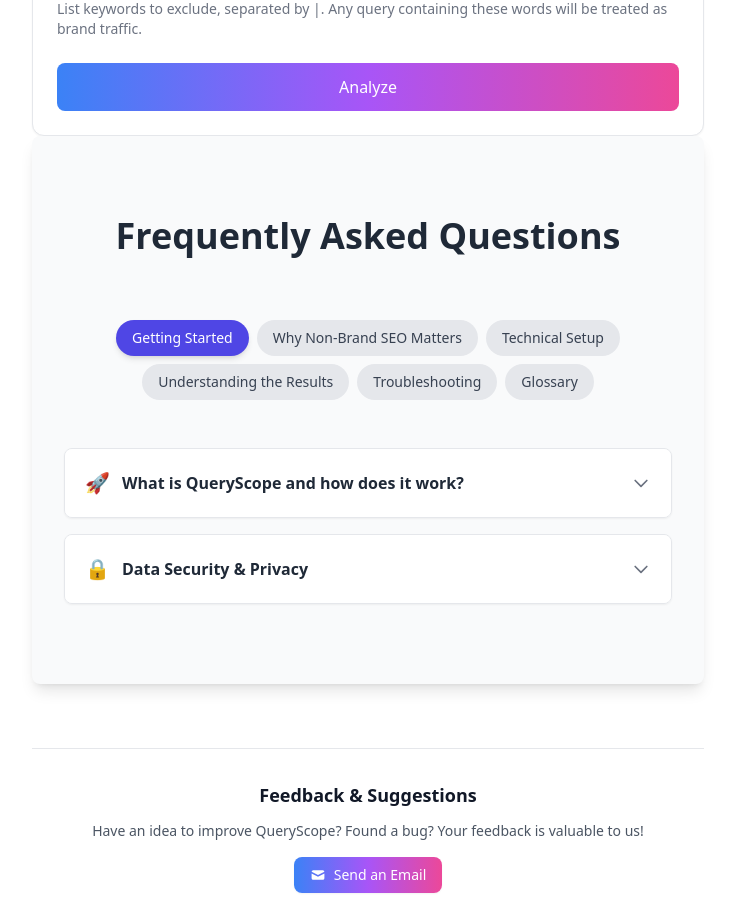
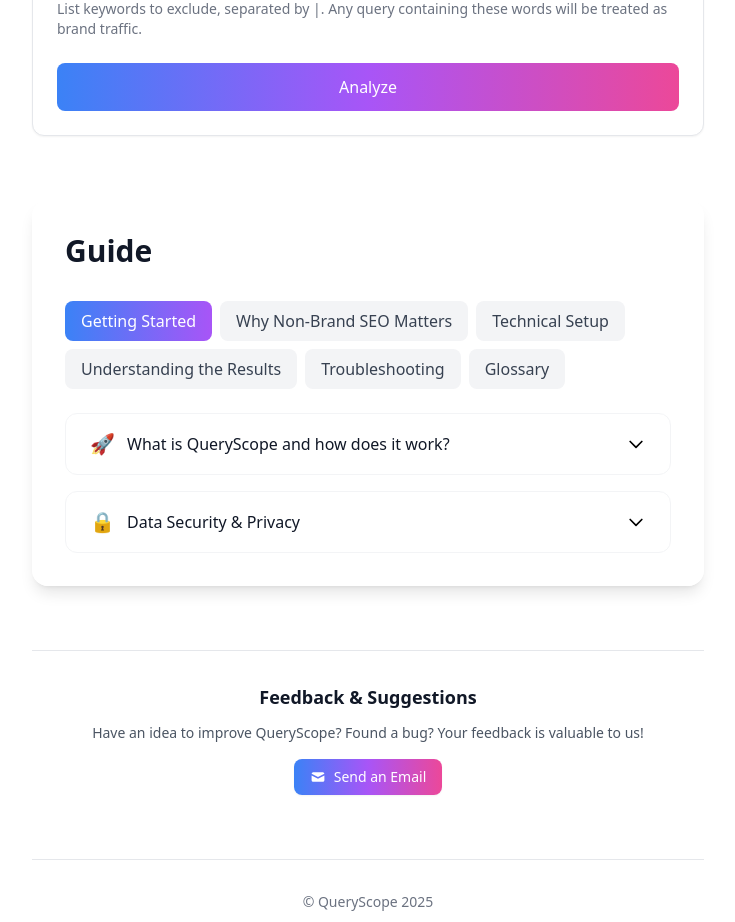
Before and after one commit to Orelrise/queryscope-deploy, a Next.js app in the folder frontend/: page / in a window 1280 px wide. Shown: the part 860-1782 px from the top of the page, without its empty margins (272-1007 px from the left). Built offline with nearby package versions, Linux system fonts and the light colour scheme.

Commit message:
Fix: Restore original FAQ styling after content reorganization

```diff
--- a/frontend/src/app/page.tsx
+++ b/frontend/src/app/page.tsx
@@ -491,21 +491,20 @@
     : faqItems; // Show all if activeCategory is null (though we removed the 'All' button)
 
   return (
-    <div className="py-12 md:py-20 px-4 md:px-8 bg-gray-50 dark:bg-gray-900 rounded-lg shadow-lg">
-      <h2 className="text-3xl md:text-4xl font-bold text-center mb-10 md:mb-16 text-gray-800 dark:text-white">
-        Frequently Asked Questions
+    <div id="guide" className="mt-16 glass-effect p-8 rounded-2xl shadow-lg animate-fade-in">
+      <h2 className="text-3xl font-bold text-gray-900 mb-8">
+        Guide
       </h2>
 
-      {/* Category Buttons - Removed "All Categories" */}
-      <div className="flex flex-wrap justify-center gap-2 mb-8 md:mb-12">
+      <div className="flex flex-wrap gap-2 mb-6">
         {Object.keys(categories).map(category => (
           <button
             key={category}
             onClick={() => handleCategoryClick(category)}
-            className={`px-4 py-2 rounded-full text-sm font-medium transition-colors duration-200 ease-in-out ${
+            className={`px-4 py-2 rounded-lg ${
               activeCategory === category
-                ? 'bg-indigo-600 text-white shadow-md'
-                : 'bg-gray-200 dark:bg-gray-700 text-gray-700 dark:text-gray-300 hover:bg-gray-300 dark:hover:bg-gray-600'
+                ? 'bg-gradient-to-r from-blue-500 to-purple-500 text-white'
+                : 'bg-gray-100 text-gray-700 hover:bg-gray-200'
             }`}
           >
             {category}
@@ -513,33 +512,66 @@
         ))}
       </div>
 
-      {/* FAQ Items */}
-      <div className="max-w-4xl mx-auto space-y-4">
+      <div className="space-y-4">
         {filteredItems.map((item, index) => {
           // Calculate the original index based on the active category filter
           const originalIndex = activeCategory ? faqItems.findIndex(original => original.question === item.question) : index;
           const isOpen = openItem === originalIndex;
 
           return (
-            <div key={originalIndex} className="border border-gray-200 dark:border-gray-700 rounded-lg overflow-hidden shadow-sm hover:shadow-md transition-shadow duration-200">
+            <div
+              key={originalIndex}
+              className="border border-gray-100 rounded-xl overflow-hidden bg-white transition-all duration-300 hover:shadow-md"
+            >
               <button
                 onClick={() => toggleItem(originalIndex)}
-                className="w-full flex justify-between items-center p-4 md:p-5 text-left bg-white dark:bg-gray-800 hover:bg-gray-50 dark:hover:bg-gray-700 transition-colors duration-150"
+                className="w-full px-6 py-4 text-left flex justify-between items-center hover:bg-gray-50"
                 aria-expanded={isOpen}
               >
-                <span className="flex items-center">
-                   <span className="mr-3 text-xl">{item.icon}</span>
-                  <span className="font-semibold text-gray-800 dark:text-white">{item.question}</span>
-                </span>
-                <span className={`transform transition-transform duration-300 ${isOpen ? 'rotate-180' : 'rotate-0'}`}>
-                  <svg className="w-5 h-5 text-gray-500 dark:text-gray-400" fill="none" stroke="currentColor" viewBox="0 0 24 24" xmlns="http://www.w3.org/2000/svg"><path strokeLinecap="round" strokeLinejoin="round" strokeWidth="2" d="M19 9l-7 7-7-7"></path></svg>
-                </span>
+                <div className="flex items-center gap-3">
+                   <span className="text-xl">{item.icon}</span>
+                   <span className="font-medium text-gray-900">{item.question}</span>
+                </div>
+                <svg
+                  className={`w-5 h-5 transform transition-transform ${
+                    isOpen ? 'rotate-180' : ''
+                  }`}
+                  fill="none"
+                  stroke="currentColor"
+                  viewBox="0 0 24 24"
+                >
+                  <path
+                    strokeLinecap="round"
+                    strokeLinejoin="round"
+                    strokeWidth={2}
+                    d="M19 9l-7 7-7-7"
+                  />
+                </svg>
               </button>
               {isOpen && (
-                <div className="p-4 md:p-5 bg-gray-50 dark:bg-gray-800 border-t border-gray-200 dark:border-gray-700">
-                   {/* Preserve line breaks in the answer */}
-                   <div className="text-gray-600 dark:text-gray-300 whitespace-pre-line leading-relaxed">
-                     {item.answer}
+                <div className="px-6 py-4 bg-gray-50">
+                   <div className="prose prose-sm max-w-none text-gray-600">
+                     {item.answer.split('\n\n').map((paragraph: string, pIndex: number) => (
+                       <div key={pIndex} className="mb-4">
+                         {paragraph.split('\n').map((line: string, lIndex: number) => (
+                           <p key={lIndex} className="mb-2">
+                             {line.startsWith('•') ? (
+                               <span className="flex items-start">
+                                 <span className="mr-2">•</span>
+                                 <span>{line.substring(1)}</span>
+                               </span>
+                             ) : line.match(/^\d+\./) ? (
+                               <span className="flex items-start">
+                                 <span className="mr-2 font-medium">{line.split('.')[0]}.</span>
+                                 <span>{line.split('.').slice(1).join('.')}</span>
+                               </span>
+                             ) : (
+                               line
+                             )}
+                           </p>
+                         ))}
+                       </div>
+                     ))}
                    </div>
                 </div>
               )}
```
